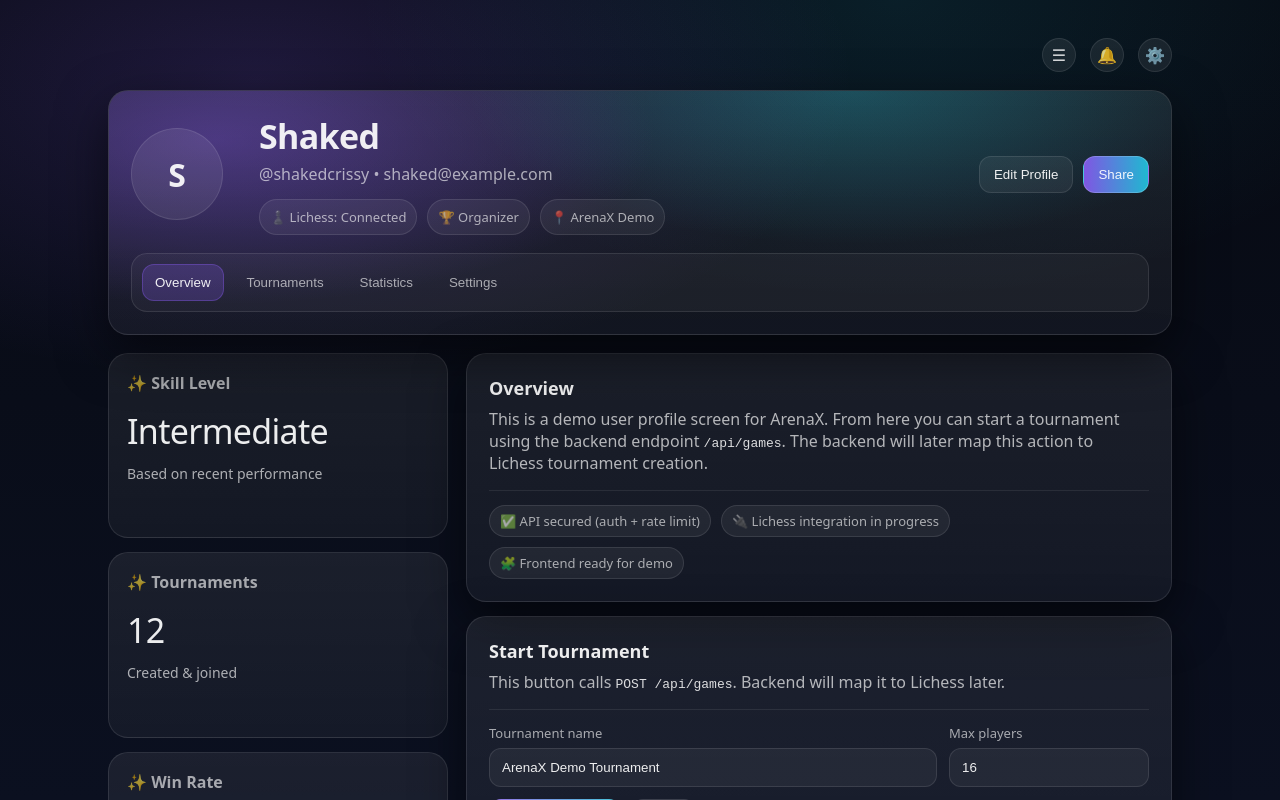
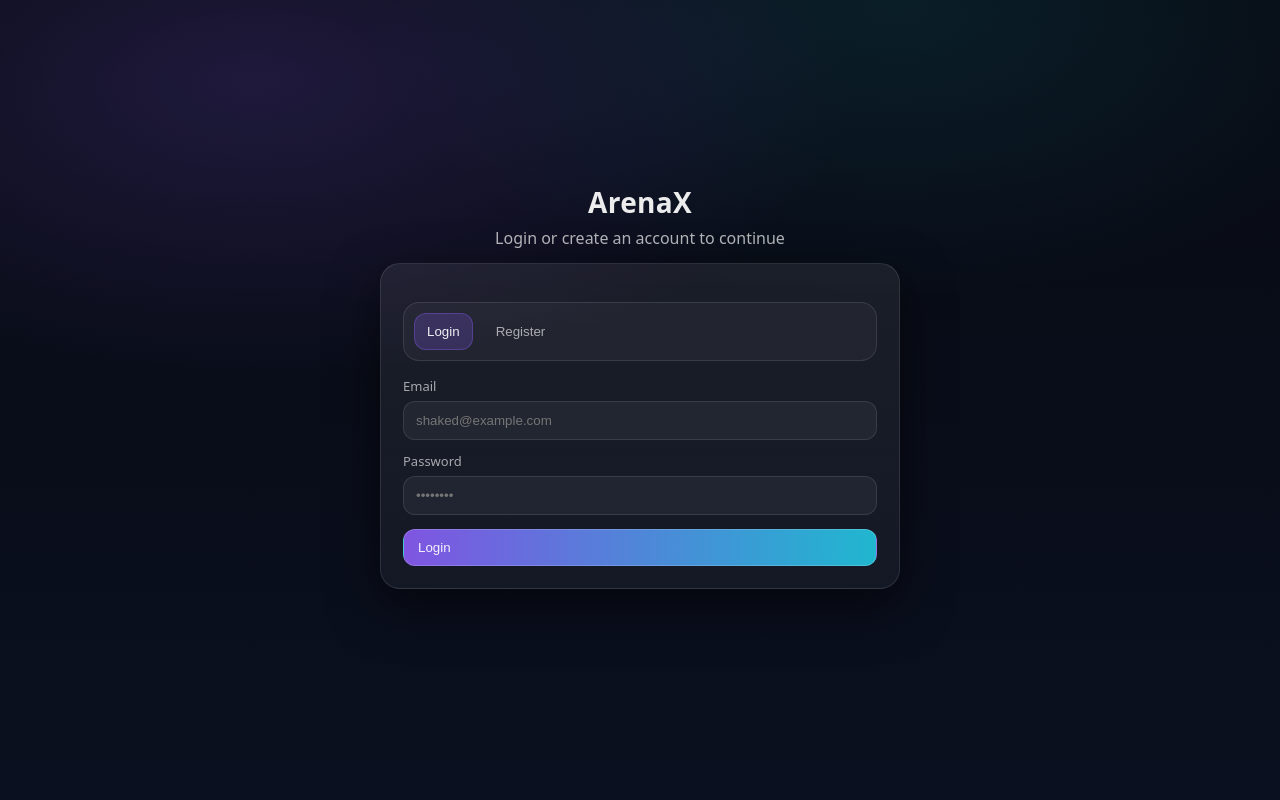
Before and after one commit to mevo0108/ARENAX_POC, a React (Vite) app in the folder client/: page / in a window 1280 px wide. Shown: the top 800 px of the page. Built offline with nearby package versions, Linux system fonts and the light colour scheme.

Commit message:
login and subscribe pages

```diff
--- a/client/src/App.jsx
+++ b/client/src/App.jsx
@@ -1,5 +1,8 @@
+import Auth from "./pages/Auth";
 import UserProfile from "./pages/UserProfile";
 
 export default function App() {
-  return <UserProfile />;
+  const token = localStorage.getItem("token");
+
+  return token ? <UserProfile /> : <Auth />;
 }
--- /dev/null
+++ b/client/src/pages/Auth.jsx
@@ -0,0 +1,163 @@
+import { useState } from "react";
+import { loginUser, registerUser } from "../services/authApi";
+
+export default function Auth() {
+  const [activeTab, setActiveTab] = useState("Login");
+
+  // Login
+  const [loginEmail, setLoginEmail] = useState("");
+  const [loginPassword, setLoginPassword] = useState("");
+
+  // Register
+  const [regUsername, setRegUsername] = useState("");
+  const [regEmail, setRegEmail] = useState("");
+  const [regPassword, setRegPassword] = useState("");
+
+  // UI status
+  const [status, setStatus] = useState("idle"); // idle | loading
+  const [message, setMessage] = useState("");
+  const [error, setError] = useState("");
+
+  function resetMessages() {
+    setMessage("");
+    setError("");
+  }
+
+  async function onSubmit(e) {
+    e.preventDefault();
+    resetMessages();
+    setStatus("loading");
+
+    try {
+      let data;
+
+      if (activeTab === "Login") {
+        data = await loginUser({ email: loginEmail, password: loginPassword });
+      } else {
+        data = await registerUser({
+          username: regUsername,
+          email: regEmail,
+          password: regPassword,
+        });
+      }
+
+      // Save JWT token for authenticated routes (games/profile)
+      localStorage.setItem("token", data.token);
+
+      setMessage(activeTab === "Login" ? "✅ Logged in!" : "✅ Account created!");
+      // App.jsx will show UserProfile once token exists
+    } catch (e2) {
+      setError(e2?.message || "Unknown error");
+    } finally {
+      setStatus("idle");
+    }
+  }
+
+  return (
+    <div
+      className="container"
+      style={{ display: "grid", placeItems: "center", minHeight: "100vh" }}
+    >
+      <div style={{ width: "min(520px, 92vw)" }}>
+        {/* Simple header */}
+        <div style={{ marginBottom: 14, textAlign: "center" }}>
+          <div style={{ fontSize: 28, fontWeight: 800, letterSpacing: 0.3 }}>ArenaX</div>
+          <div style={{ marginTop: 6, color: "rgba(255,255,255,0.68)" }}>
+            Login or create an account to continue
+          </div>
+        </div>
+
+        {/* Single card */}
+        <div className="card">
+          <div className="card-inner">
+            {/* Tabs */}
+            <div className="tabs" style={{ marginBottom: 16 }}>
+              {["Login", "Register"].map((t) => (
+                <button
+                  key={t}
+                  type="button"
+                  className={`tab ${activeTab === t ? "active" : ""}`}
+                  onClick={() => {
+                    setActiveTab(t);
+                    resetMessages();
+                  }}
+                >
+                  {t}
+                </button>
+              ))}
+            </div>
+
+            <form onSubmit={onSubmit}>
+              {activeTab === "Register" && (
+                <div style={{ marginBottom: 12 }}>
+                  <label className="label">Username</label>
+                  <input
+                    className="input"
+                    value={regUsername}
+                    onChange={(e) => setRegUsername(e.target.value)}
+                    placeholder="shakedcrissy"
+                    autoComplete="username"
+                  />
+                </div>
+              )}
+
+              <div style={{ marginBottom: 12 }}>
+                <label className="label">Email</label>
+                <input
+                  className="input"
+                  value={activeTab === "Login" ? loginEmail : regEmail}
+                  onChange={(e) =>
+                    activeTab === "Login" ? setLoginEmail(e.target.value) : setRegEmail(e.target.value)
+                  }
+                  placeholder="shaked@example.com"
+                  autoComplete="email"
+                />
+              </div>
+
+              <div style={{ marginBottom: 14 }}>
+                <label className="label">Password</label>
+                <input
+                  className="input"
+                  type="password"
+                  value={activeTab === "Login" ? loginPassword : regPassword}
+                  onChange={(e) =>
+                    activeTab === "Login"
+                      ? setLoginPassword(e.target.value)
+                      : setRegPassword(e.target.value)
+                  }
+                  placeholder="••••••••"
+                  autoComplete={activeTab === "Login" ? "current-password" : "new-password"}
+                />
+              </div>
+
+              <button
+                className="btn btn-primary"
+                type="submit"
+                style={{ width: "100%" }}
+                disabled={status === "loading"}
+              >
+                {status === "loading"
+                  ? "Please wait..."
+                  : activeTab === "Login"
+                  ? "Login"
+                  : "Create account"}
+              </button>
+
+              {error ? (
+                <div className="alert error" style={{ marginTop: 12 }}>
+                  ❌ {error}
+                </div>
+              ) : null}
+
+              {message ? (
+                <div className="alert success" style={{ marginTop: 12 }}>
+                  {message}
+                </div>
+              ) : null}
+            </form>
+          </div>
+        </div>
+      </div>
+    </div>
+  );
+}
--- a/client/src/pages/UserProfile.jsx
+++ b/client/src/pages/UserProfile.jsx
@@ -7,11 +7,11 @@
 
   // Demo user (later can come from backend)
   const user = {
-    name: "Shaked",
-    username: "@shakedcrissy",
-    email: "shaked@example.com",
+    name: "Dani Cohen",
+    username: "@danicohen",
+    email: "dani@example.com",
     lichess: "Connected",
-    avatarLetters: "S",
+    avatarLetters: "DC",
   };
 
   return (
--- /dev/null
+++ b/client/src/services/authApi.js
@@ -0,0 +1,55 @@
+export async function registerUser({ username, email, password }) {
+  const res = await fetch("/api/auth/register", {
+    method: "POST",
+    headers: { "Content-Type": "application/json" },
+    body: JSON.stringify({ username, email, password }),
+  });
+
+  const text = await res.text();
+  let data = null;
+
+  try {
+    data = text ? JSON.parse(text) : null;
+  } catch {
+    data = text;
+  }
+
+  if (!res.ok) {
+    const msg =
+      (data && data.error) ||
+      (data && data.message) ||
+      (typeof data === "string" ? data : null) ||
+      `Request failed (${res.status})`;
+    throw new Error(msg);
+  }
+
+  return data; // { message, user, token }
+}
+
+export async function loginUser({ email, password }) {
+  const res = await fetch("/api/auth/login", {
+    method: "POST",
+    headers: { "Content-Type": "application/json" },
+    body: JSON.stringify({ email, password }),
+  });
+
+  const text = await res.text();
+  let data = null;
+
+  try {
+    data = text ? JSON.parse(text) : null;
+  } catch {
+    data = text;
+  }
+
+  if (!res.ok) {
+    const msg =
+      (data && data.error) ||
+      (data && data.message) ||
+      (typeof data === "string" ? data : null) ||
+      `Request failed (${res.status})`;
+    throw new Error(msg);
+  }
+
+  return data; // { message, user, token }
+}
```
Also changed, not shown: 1 other file (tests, documents, lock files or other folders).
